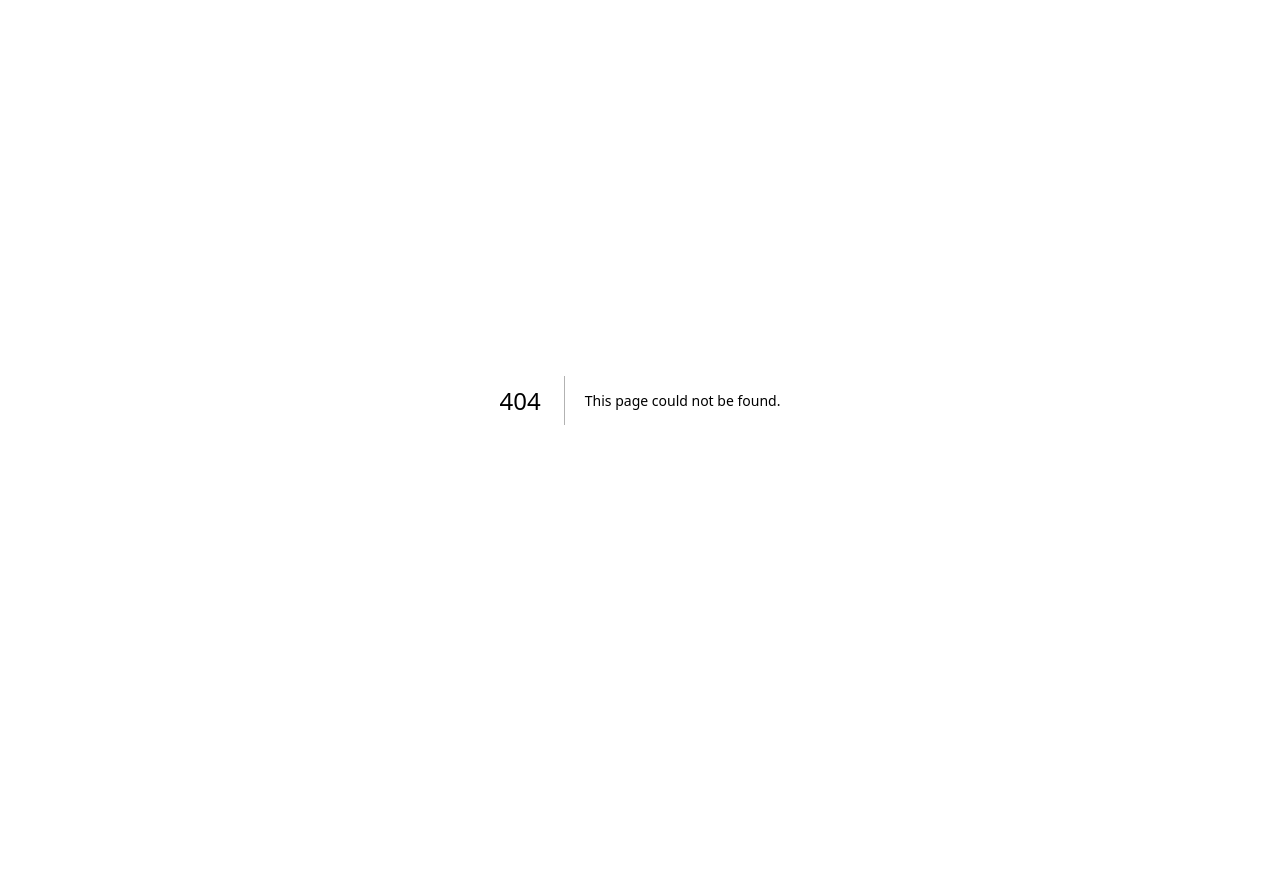
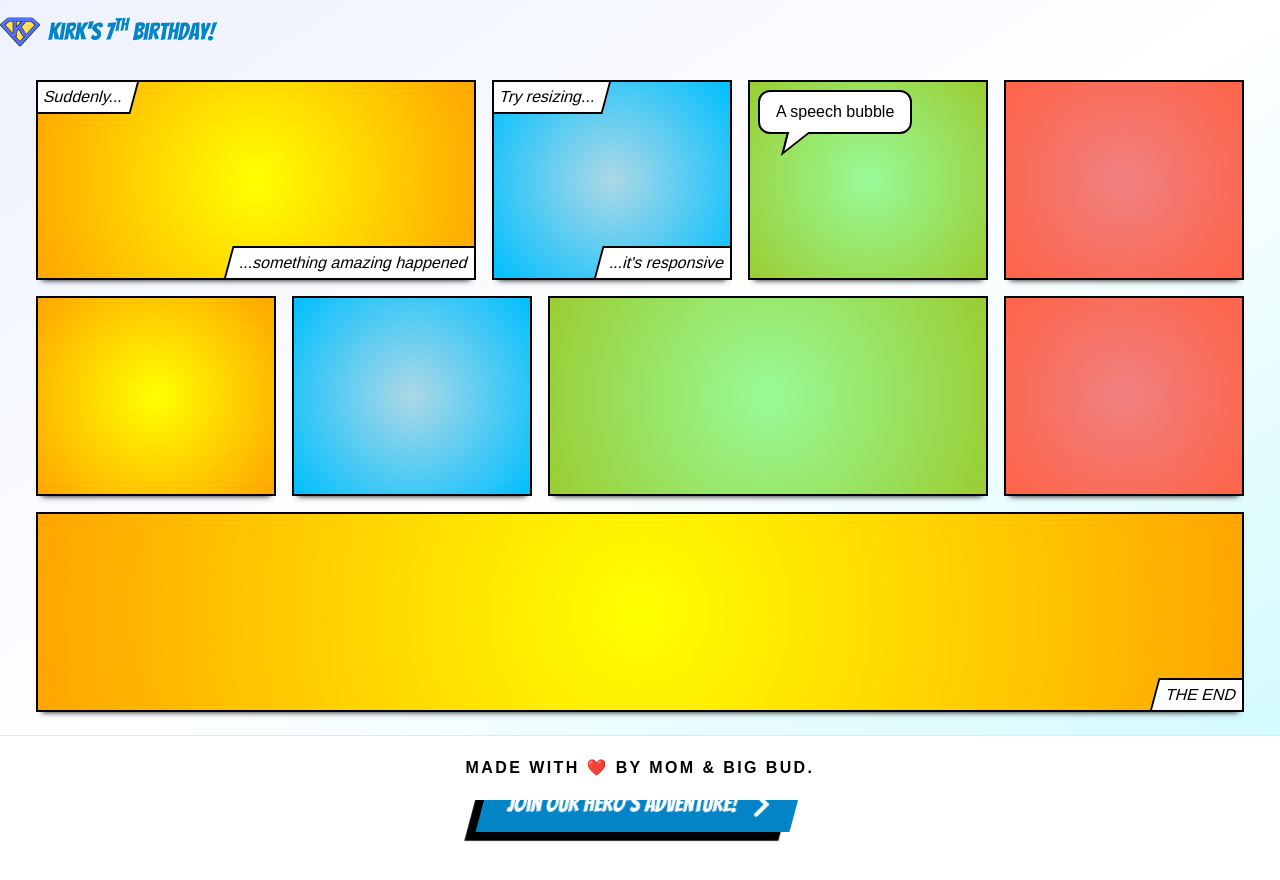
Before and after one commit to beforeoafterm/eddard-bday-event, a Next.js app: page /details in a window 1280 px wide. Before the commit this address had no page. Shown: the top 880 px of the page. Before the commit the page ends 800 px from the top, so only its background shows below. Built offline with nearby package versions, Linux system fonts and the light colour scheme; a web font is replaced by a local one.

Commit message:
Add details page

```diff
--- /dev/null
+++ b/pages/details/details.module.css
@@ -0,0 +1,120 @@
+.comic {
+  display: flex;
+  flex-wrap: wrap;
+  padding: 1vmin;
+}
+
+.panel {
+  background-color: #fff;
+  border: solid 2px #000;
+  box-shadow: 0 6px 6px -6px #000;
+  display: inline-block;
+  flex: 1 1;
+  height: 200px;
+  margin: 1vmin;
+  overflow: hidden;
+  position: relative;
+}
+
+.text {
+  background-color: #fff;
+  border: solid 2px #000;
+  margin: 0;
+  padding: 3px 10px;
+}
+
+._topLeft {
+  left: -6px;
+  position: absolute;
+  top: -2px;
+  transform: skew(-15deg);
+}
+
+._bottomRight {
+  bottom: -2px;
+  position: absolute;
+  right: -6px;
+  transform: skew(-15deg);
+}
+
+.speech {
+  background-color: #fff;
+  border: solid 2px #000;
+  border-radius: 12px;
+  display: inline-block;
+  margin: 0.5em;
+  padding: 0.5em 1em;
+  position: relative;
+}
+
+.speech:before {
+  border: solid 12px transparent;
+  border-left: solid 12px #000;
+  border-top: solid 12px #000;
+  bottom: -24px;
+  content: "";
+  height: 0;
+  left: 24px;
+  position: absolute;
+  transform: skew(-15deg);
+  width: 0;
+}
+
+.speech:after {
+  border: solid 10px transparent;
+  border-left: solid 10px #fff;
+  border-top: solid 10px #fff;
+  bottom: -19px;
+  content: "";
+  height: 0;
+  left: 27px;
+  position: absolute;
+  transform: skew(-15deg);
+  width: 0;
+}
+
+.panel:nth-child(1) {
+  flex-basis: 400px;
+}
+.panel:nth-child(2) {
+  flex-basis: 200px;
+}
+.panel:nth-child(3) {
+  flex-basis: 200px;
+}
+.panel:nth-child(4) {
+  flex-basis: 200px;
+}
+.panel:nth-child(5) {
+  flex-basis: 200px;
+}
+.panel:nth-child(6) {
+  flex-basis: 200px;
+}
+.panel:nth-child(7) {
+  flex-basis: 400px;
+}
+.panel:nth-child(8) {
+  flex-basis: 200px;
+}
+.panel:nth-child(9) {
+  flex-basis: 200px;
+}
+
+/* background colours */
+
+.panel:nth-child(4n + 1) {
+  background-image: radial-gradient(circle, yellow, orange);
+}
+
+.panel:nth-child(4n + 2) {
+  background-image: radial-gradient(circle, lightblue, deepskyblue);
+}
+
+.panel:nth-child(4n + 3) {
+  background-image: radial-gradient(circle, palegreen, yellowgreen);
+}
+
+.panel:nth-child(4n + 4) {
+  background-image: radial-gradient(circle, lightcoral, tomato);
+}
--- /dev/null
+++ b/pages/details/index.tsx
@@ -0,0 +1,85 @@
+import cn from "classnames";
+import { motion } from "framer-motion";
+import Layout from "@/components/layout";
+import ButtonLink from "@/components/shared/button-link";
+import { FADE_DOWN_ANIMATION_VARIANTS } from "@/lib/constants";
+
+import styles from "./details.module.css"
+
+export default function Home() {
+  return (
+    <Layout>
+      <motion.div
+        className="py-16 px-5 w-full"
+        initial="hidden"
+        whileInView="show"
+        animate="show"
+        viewport={{ once: true }}
+        variants={{
+          hidden: {},
+          show: {
+            transition: {
+              staggerChildren: 0.5,
+            },
+          },
+        }}
+      >
+        <motion.div
+          className="w-full"
+          variants={FADE_DOWN_ANIMATION_VARIANTS}
+        >
+          <article className={styles.comic}>
+            <div className={styles.panel}>
+              <p className={cn(
+                styles.text,
+                styles._topLeft
+              )}>
+                Suddenly...
+              </p>
+              <p className={cn(
+                styles.text,
+                styles._bottomRight
+              )}>
+                ...something amazing happened
+              </p>
+            </div>
+            <div className={styles.panel}>
+              <p className={cn(
+                styles.text,
+                styles._topLeft
+              )}>
+                Try resizing...
+              </p>
+              <p className={cn(
+                styles.text,
+                styles._bottomRight
+              )}>
+                ...it&apos;s responsive
+              </p>
+            </div>
+            <div className={styles.panel}>
+              <p className={styles.speech}>A speech bubble</p>
+            </div>
+            <div className={styles.panel}></div>
+            <div className={styles.panel}></div>
+            <div className={styles.panel}></div>
+            <div className={styles.panel}></div>
+            <div className={styles.panel}></div>
+            <div className={styles.panel}>
+              <p className={cn(
+                styles.text,
+                styles._bottomRight
+              )}>
+                THE END</p>
+            </div>
+          </article>
+        </motion.div>
+        <motion.div
+          variants={FADE_DOWN_ANIMATION_VARIANTS}
+        >
+          <ButtonLink href="#" text="Join our Hero's Adventure!" />
+        </motion.div>
+      </motion.div>
+    </Layout>
+  );
+}
```
